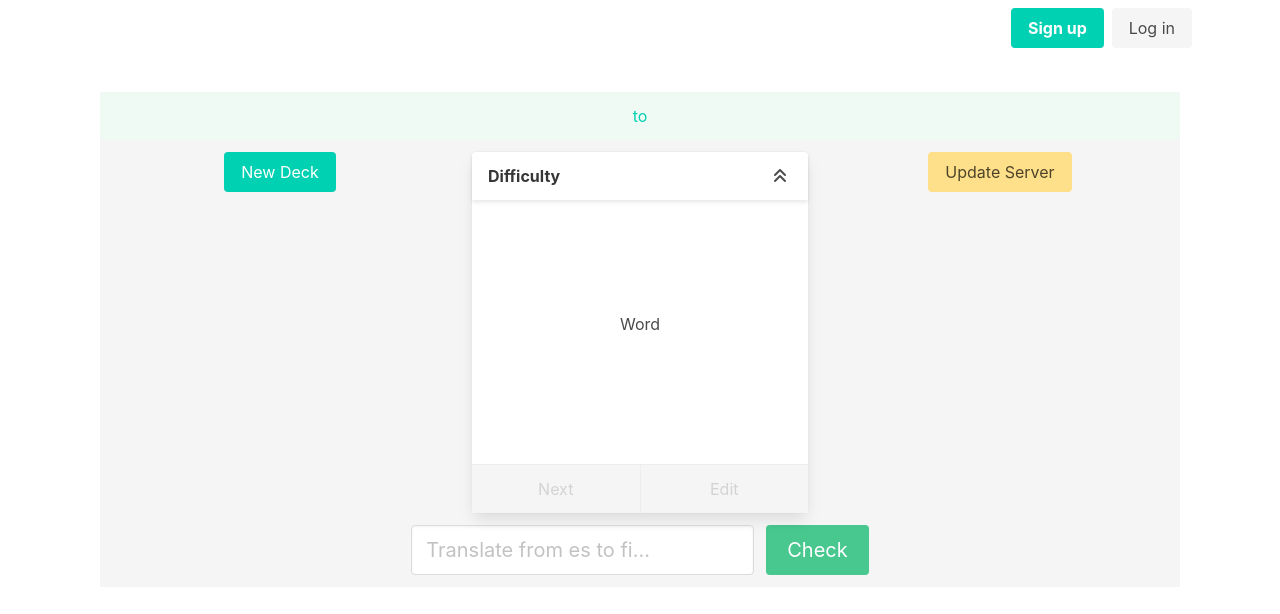
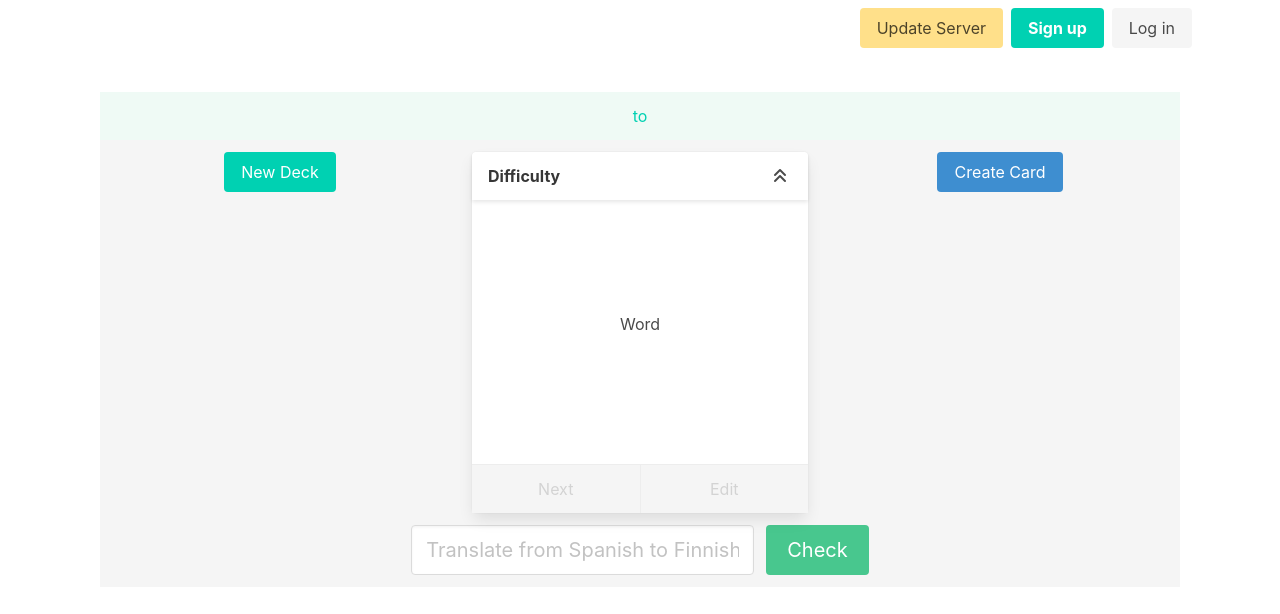
Before and after one commit to Matt-Farncomb/Language-Flashcards, a FastAPI app: page / in a window 1280 px wide. Shown: the top 614 px of the page. Run offline with FastAPI, Linux system fonts and the light colour scheme; some libraries are stand-ins or nearby versions.

Commit message:
Add UI for Create-Card

```diff
--- a/client/static/js/ui.js
+++ b/client/static/js/ui.js
@@ -27,6 +27,9 @@ class UI {
         this.#whenClicked(".close-deck-modal", () => this.#revealDeckForm());
         this.#whenClicked("#new-deck", () => this.#revealDeckForm());
 
+        this.#whenClicked("#create", () => this.#revealCardForm());
+        this.#whenClicked(".close-create-modal", () => this.#revealCardForm());
+
         this.#whenClicked("#front-flip", () => this.#flipOverCard());
         this.#whenClicked("#back-flip", () => this.#flipOverCard());
         this.#whenClicked("#new-card", () => this.#drawCard());
@@ -55,6 +58,10 @@ class UI {
 
     #revealDeckForm() {
         document.querySelector("#deck-modal").classList.toggle("is-active");
+    }
+
+    #revealCardForm() {
+        document.querySelector("#new-card-modal").classList.toggle("is-active");
     }
 
     #updateDisplayedLanguages() {
--- a/client/templates/base.html
+++ b/client/templates/base.html
@@ -18,6 +18,7 @@
                 <div class="navbar-end">
                     <div class="navbar-item">
                         <div class="buttons">
+                            <button id="update-server" class="button is-warning">Update Server</button>
                             <a class="button is-primary">
                                 <strong>Sign up</strong>
                             </a>
@@ -105,7 +106,7 @@
                     </div>
                 </div>
                 <div class="column">
-                    <button id="update-server" class="button is-warning">Update Server</button>
+                    <button id="create" class="button is-info">Create Card</button>
                 </div>
 
             </div>
@@ -174,5 +175,64 @@
           </footer>
         </div>
     </div>
+
+    <div class="modal" id="new-card-modal">
+        <div class="modal-background"></div>
+        <div class="modal-card">
+          <header class="modal-card-head">
+            <p class="modal-card-title">Get new deck</p>
+            <button class="delete close-create-modal" aria-label="close"></button>
+          </header>
+          <section class="modal-card-body">
+            <!-- Content ... -->
+            <div class="field">
+                <div class="control">
+                    <input id="" class="input is-medium" type="text" placeholder="Source Word">
+                </div>
+            </div>
+            <div class="field">
+                <div class="control">
+                    <input id="" class="input is-medium" type="text" placeholder="Source Word Language" list="languages" autocomplete="off">
+
+                </div>
+            </div>
+            <div class="field">
+                <div class="control">
+                    <input id="" class="input is-medium" type="text" placeholder="Translation">
+                </div>
+            </div>
+            <div class="field">
+                <div class="control">
+                    <input id="" class="input is-medium" type="text" placeholder="Translation Language" list="languages" autocomplete="off">
+                </div>
+            </div>
+            <div class="field">
+                <div class="file is-medium has-name">
+                    <label class="file-label">
+                      <input class="file-input" type="file" name="resume">
+                      <span class="file-cta">
+                        <span class="file-icon">
+                          <i class="fas fa-upload"></i>
+                        </span>
+                        <span class="file-label">
+                          Audio
+                        </span>
+                      </span>
+                      <span class="file-name">
+                        Screen Shot 2017-07-29 at 15.54.25.png
+                      </span>
+                    </label>
+                </div>
+            </div>
+          </section>
+          <footer class="modal-card-foot">
+            <button class="button is-success close-create-modal" id=""><strong>+</strong></button>
+            <button class="button is-danger close-create-modal" id="">Clear</button>
+            <button class="button close-create-modal">Cancel</button>
+            <button class="button close-create-modal">Upload</button>
+          </footer>
+        </div>
+    </div>
+
   </body>
 </html>
--- a/server/deck.py
+++ b/server/deck.py
@@ -14,6 +14,26 @@ languages = {
     "es":4,
     "fi":17,
     "en":3,
+    "vi":0
+}
+
+new_languages = {
+    "es": {
+        "code":4,
+        "language":"Spanish"
+    },
+    "fi": {
+        "code":17,
+        "language":"Finnish"
+    },
+    "en": {
+        "code":3,
+        "language":"English"
+    },
+    "vi": {
+        "code":0,
+        "language":"Vietnamese"
+    }
 }
 
 # lingo  = duolingo.Duolingo(config('DUO_USER'), config('DUO_PWORD'))
--- a/server/main.py
+++ b/server/main.py
@@ -5,7 +5,7 @@ from fastapi.templating import Jinja2Templates
 import os
 from typing import List
 from app import app
-from deck import Deck, languages
+from deck import Deck, languages, new_languages
 from database import Database
 
 from schemas import Result, Refresh
@@ -37,10 +37,11 @@ templates = Jinja2Templates(directory=f"..\client\\templates")
 @app.get("/", response_class=HTMLResponse)
 def read_item(request: Request):
 
-    language_abbreviations = [ k for k, v in languages.items() ]
+    #language_abbreviations = [ k for k, v in languages.items() ]
+    lang = [ v["language"] for k, v in new_languages.items()  ]
     js_files = [f"js\{entry.name}" for entry in os.scandir('..\client\static\js') if entry.is_file()]
     print(js_files)
-    return templates.TemplateResponse("base.html", {"request": request, "lang": language_abbreviations, "js_files": js_files})
+    return templates.TemplateResponse("base.html", {"request": request, "lang": lang, "js_files": js_files})
 
 
 def validate(content: str) -> bool:
```
